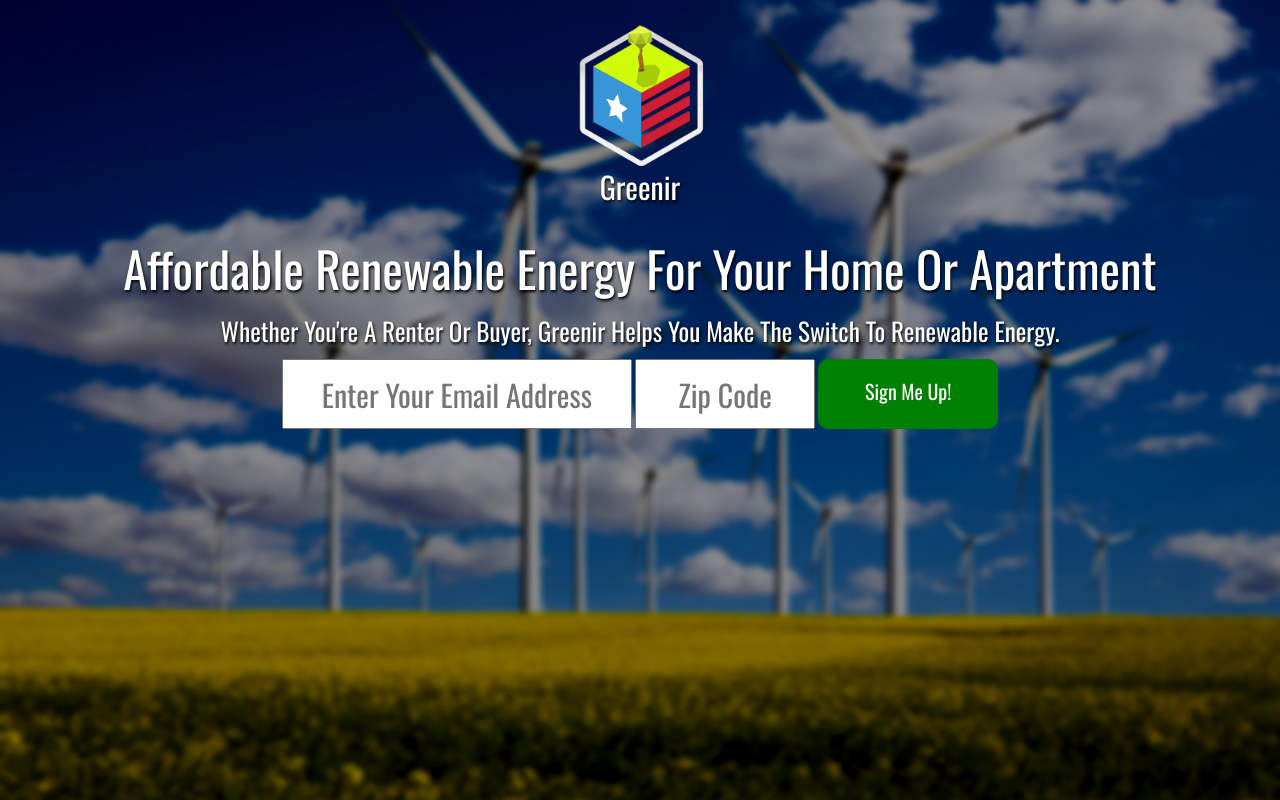
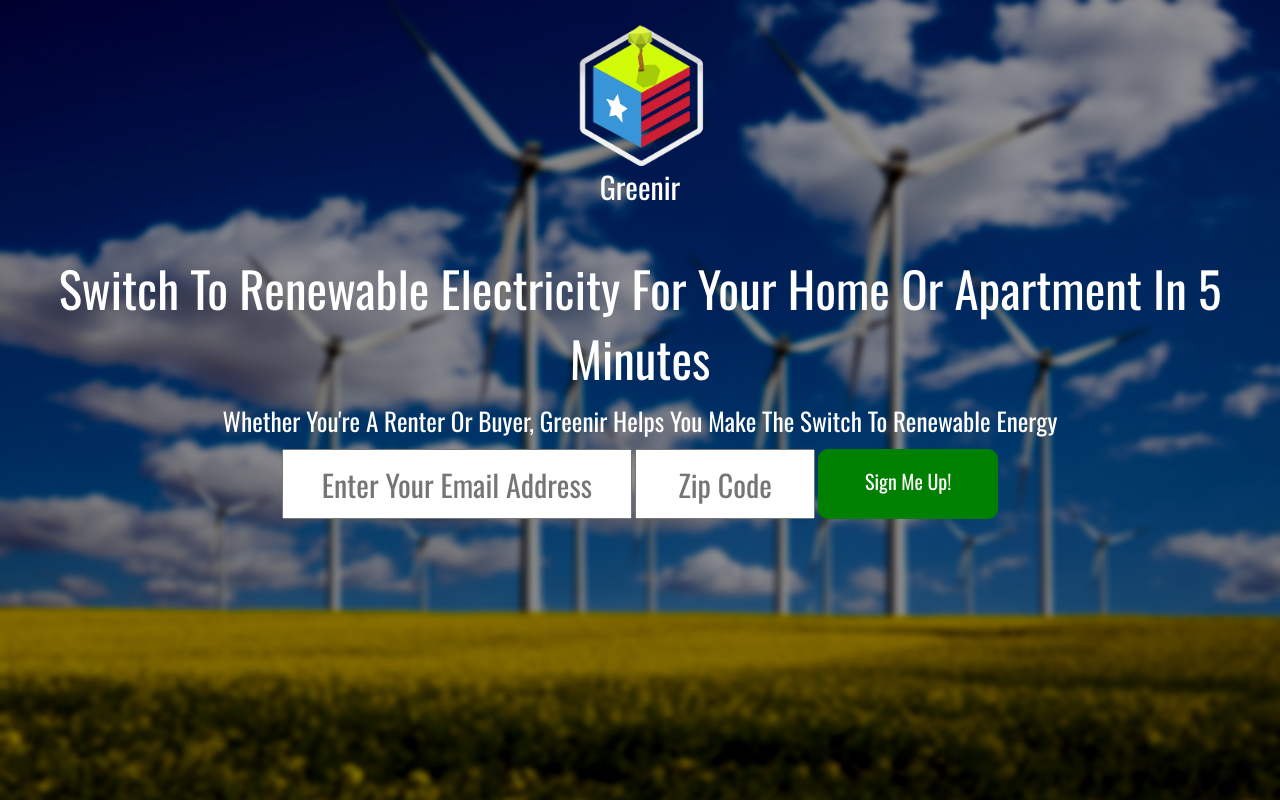
Before and after one commit to ebesser/greenir.github.io, a PHP site: page / in a window 1280 px wide. Run offline with PHP 8.4, Linux system fonts and the light colour scheme; some libraries are stand-ins or nearby versions.

Commit message:
changed copy and got rid of text shaddow

```diff
--- a/css/main.css
+++ b/css/main.css
@@ -38,7 +38,7 @@ img {
 #signup {
 	color: white;
 	text-align: center;
-	text-shadow: 1px 2px 3px black;
+	/*text-shadow: 1px 2px 3px black;*/
 
 /*	background: url('../img/renewables.png') center;
 	background-size: cover;
@@ -51,7 +51,7 @@ img {
 	font-family: 'Oswald', sans-serif;
 	font-weight: 400;
 	font-size: 30px;
-	text-shadow: 1px 2px 3px black;
+	/*text-shadow: 1px 2px 3px black;*/
   margin-top: 0px;
  /* margin-bottom: 40px;*/
 }
--- a/home.html
+++ b/home.html
@@ -68,7 +68,7 @@ mixpanel.init("8314c077473c604fcc210398189538b6");</script><!-- end Mixpanel -->
     .subtext {
       font-size: 1.8em;
       /*margin: 0 5% 30px 5%;*/
-      text-shadow: 1px 2px 3px black;
+      /*text-shadow: 1px 2px 3px black;*/
     }
 
 
@@ -96,10 +96,10 @@ mixpanel.init("8314c077473c604fcc210398189538b6");</script><!-- end Mixpanel -->
 
       <h1>Greenir</h1>
 
-        <p style="font-size: 3.5em; margin-top: 30px;">Affordable Renewable Energy For Your Home Or Apartment</p>
+        <p style="font-size: 3.5em; margin-top: 50px;">Switch To Renewable Electricity For Your Home Or Apartment In 5 Minutes</p>
         <!-- <br />
         <p style="font-size: 2em;">Launching Soon!</p> -->
-        <p class="subtext">Whether You're A Renter Or Buyer, Greenir Helps You Make The Switch To Renewable Energy.</p>
+        <p class="subtext">Whether You're A Renter Or Buyer, Greenir Helps You Make The Switch To Renewable Energy</p>
 
 
 <!-- Signup Section -->
```
